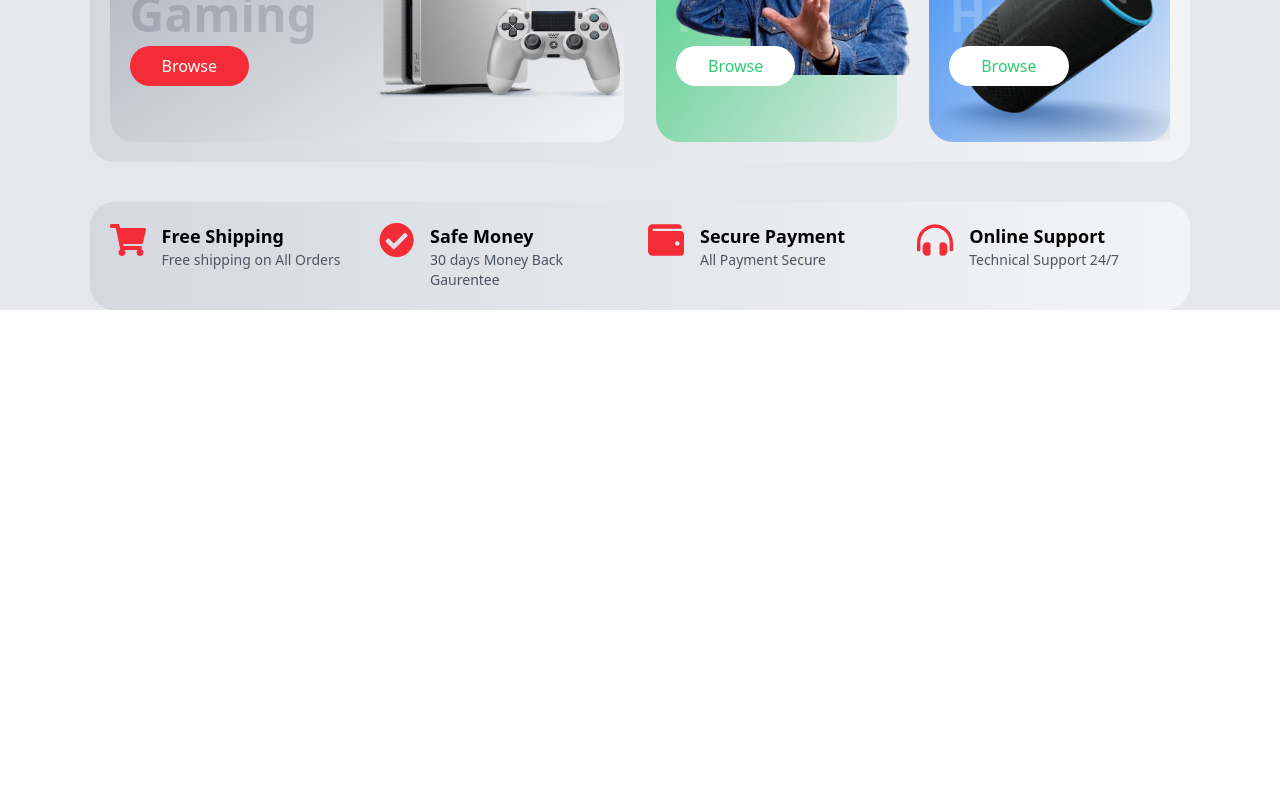
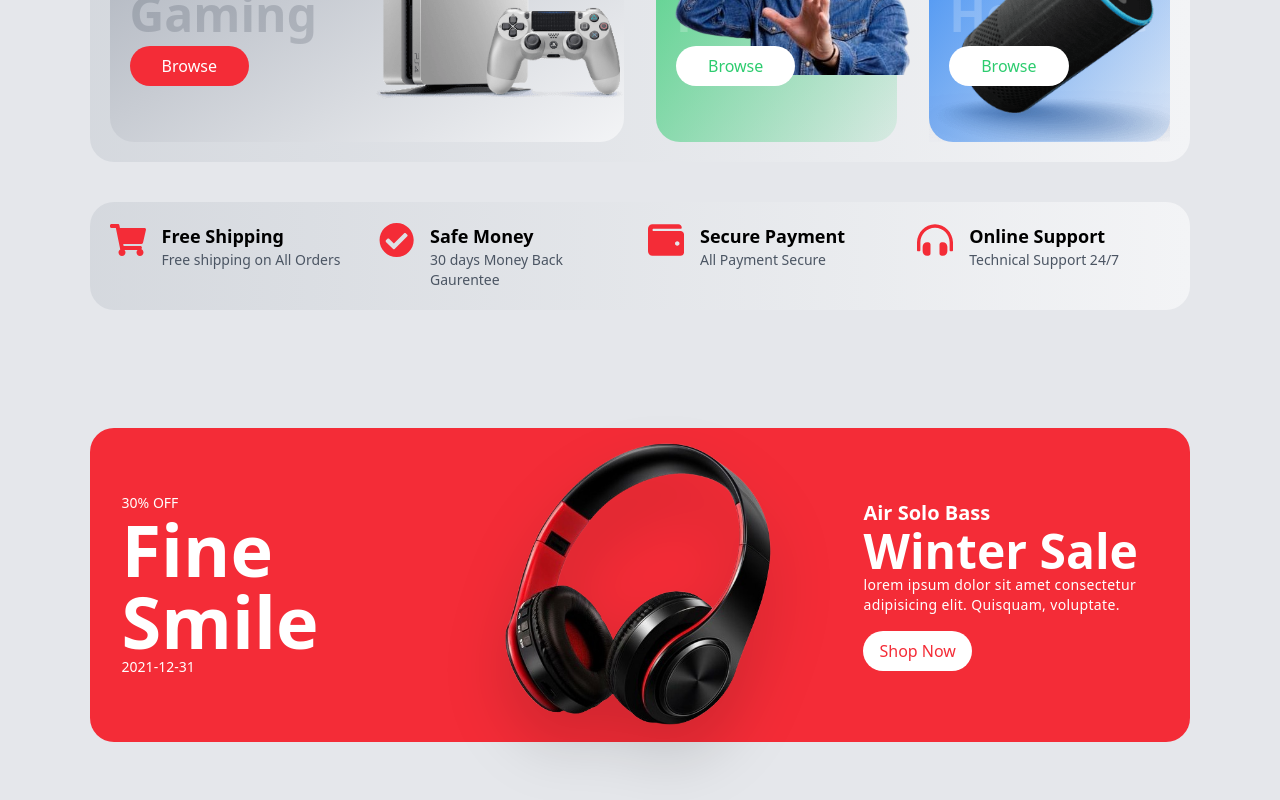
Before and after one commit to sajidmehmoodtariq30/ECommerce-React, a React (Vite) app: page / in a window 1280 px wide. Shown: the part 1344-2144 px from the top of the page. Before the commit the page ends 1654 px from the top, so only its background shows below. Built offline with nearby package versions, Linux system fonts and the light colour scheme.

Commit message:
Banner section

```diff
--- /dev/null
+++ b/src/Components/Banner.jsx
@@ -0,0 +1,37 @@
+import React from 'react'
+
+const Banner = ({data}) => {
+  return (
+    <div className='min-h-[550px] flex justify-center items-center py-12'>
+        <div className='mx-auto'>
+            <div style={{backgroundColor: data.bgColor}} className='grid grid-cols-3 gap-6 items-center text-white rounded-3xl justify-center'>
+                {/* first col */}
+                <div className='p-6 sm:p-8 '>
+                    <p className='text-sm'>{data.discount}</p>
+                    <h1 className='upppercase text-4xl lg:text-7xl font-bold'>
+                        {" "}
+                        {data.title}
+                        </h1>
+                    <p className='text-sm'>{data.date}</p>
+                </div>
+                {/* second col */}
+                <div className='h-full flex items-center justify-center p-6 sm:p-8 '>
+                    <img src={data.image} alt="headphone" className='scale-125 w-[250px] md:w-[340px] mx-auto drop-shadow-2xl object-cover '
+                    />
+                </div>
+                {/* third col */}
+                <div className='flex flex-col justify-centergap-4 px-6 sm:x-8'>
+                    <p className='font-bold text-xl'>{data.title2}</p>
+                    <p className='text-3xl sm:text-5xl font-bold'>{data.title3}</p>
+                    <p className='text-sm tracking-wide leading-5'>{data.title4}</p>
+                    <div>
+                        <button className='bg-white text-primary py-2 px-4 rounded-full mt-4'>Shop Now</button>
+                    </div>
+                </div>
+            </div>
+        </div>
+    </div>
+  )
+}
+
+export default Banner
--- a/src/Pages/Home.jsx
+++ b/src/Pages/Home.jsx
@@ -2,6 +2,19 @@
 import Hero from '../Components/Hero'
 import Category from '../Components/Category'
 import Services from '../Components/Services'
+import Banner from '../Components/Banner'
+import headphone from '../assets/hero/headphone.png'
+
+const BannerData = {
+  discount: "30% OFF",
+  title: "Fine Smile",
+  date: "2021-12-31",
+  image: headphone,
+  title2: "Air Solo Bass",
+  title3: "Winter Sale",
+  title4: "lorem ipsum dolor sit amet consectetur adipisicing elit. Quisquam, voluptate.",
+  bgColor: "#f42c37"
+}
 
 const Home = () => {
   return (
@@ -9,6 +22,7 @@
       <Hero />
       <Category />
       <Services />
+      <Banner data = {BannerData}/>
     </div>
   )
 }
```
